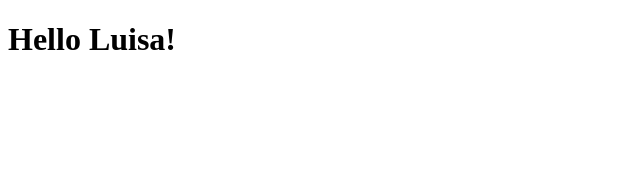
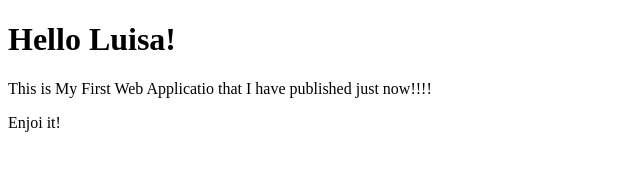
Before and after one commit to fosiano/MyfirstWebApp, a website: page index.html in a window 1280 px wide. Shown: the whole page, without its empty margins (0-640 px from the left). Drawn offline with Linux system fonts and the light colour scheme.

Commit message:
Another simple step of developing my App

```diff
--- a/index.html
+++ b/index.html
@@ -4,9 +4,11 @@
     <meta charset="UTF-8">
     <meta http-equiv="X-UA-Compatible" content="IE=edge">
     <meta name="viewport" content="width=device-width, initial-scale=1.0">
-    <title>My Fist Web App</title>
+    <title>My First Web App</title>
 </head>
 <body>
     <h1>Hello Luisa!</h1>
+    <p>This is My First Web Applicatio that I have published just now!!!!</p>
+    <p>Enjoi it!</p>
 </body>
 </html>
```
